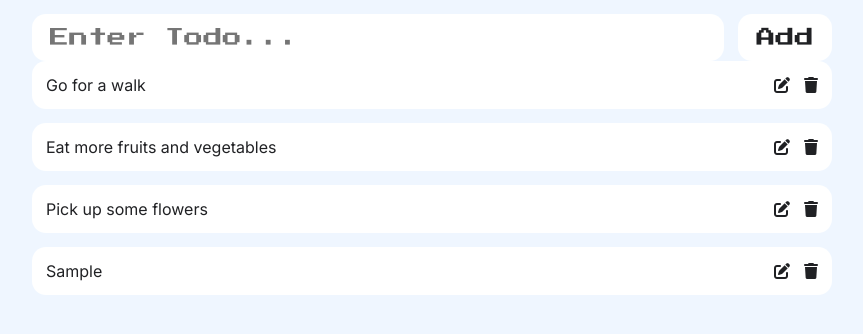
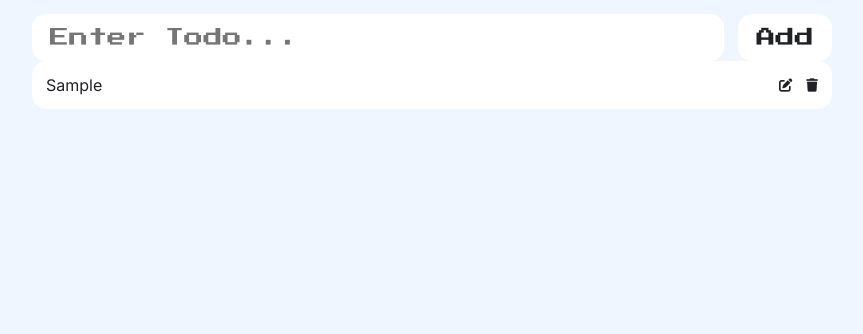
Before and after one commit to Samuellekpor/reactjs-todolist, a React (Vite) app: page / in a window 1280 px wide. Both pictures are taken after typing "Sample" into the empty fields and a click on the button "Add". Shown: the top 334 px of the page, without its empty margins (208-1071 px from the left). Built offline with nearby package versions, Linux system fonts and the light colour scheme.

Commit message:
Added the delete a todo logic

```diff
--- a/src/App.jsx
+++ b/src/App.jsx
@@ -4,20 +4,21 @@ import TodoList from "./components/TodoList";
 
 function App() {
 
-  const [todos, setTodos] = useState([
-    "Go for a walk",
-    "Eat more fruits and vegetables",
-    "Pick up some flowers",
-  ]);
+  const [todos, setTodos] = useState([]);
 
   function handleAddTodos(newTodo) {
     setTodos([...todos, newTodo]);
   }
 
+  function handleDeleteTodo(index) {
+    const newTodosList = todos.filter((todo, todoIndex) => index !== todoIndex);
+    setTodos(newTodosList);
+  }
+
   return (
     <main>
       <TodoInput handleAddTodos={handleAddTodos} />
-      <TodoList todos={todos}/>
+      <TodoList handleDeleteTodo={handleDeleteTodo} todos={todos}/>
     </main>
   )
 }
--- a/src/components/TodoCard.jsx
+++ b/src/components/TodoCard.jsx
@@ -1,14 +1,17 @@
 export default function TodoCard(props) {
-
-  const { children } = props
+  const { children, handleDeleteTodo, index } = props;
 
   return (
-      <li className="todoItem" >
-        {children}
-        <div className="actionsContainer">
+    <li className="todoItem">
+      {children}
+      <div className="actionsContainer">
+        <button>
         <i className="fa-solid fa-pen-to-square"></i>
+        </button>
+        <button onClick={() => {handleDeleteTodo(index)}}>
           <i className="fa-solid fa-trash"></i>
-        </div>
-      </li>
-  )
+        </button>
+      </div>
+    </li>
+  );
 }
--- a/src/components/TodoList.jsx
+++ b/src/components/TodoList.jsx
@@ -7,7 +7,7 @@ export default function TodoList(props) {
     <ul className="main">
       {todos.map((todo, todoIndex) => {
         return (
-          <TodoCard key={todoIndex}>
+          <TodoCard {...props} key={todoIndex} index={todoIndex}>
             <p>{todo}</p>
           </TodoCard>
         );
```
